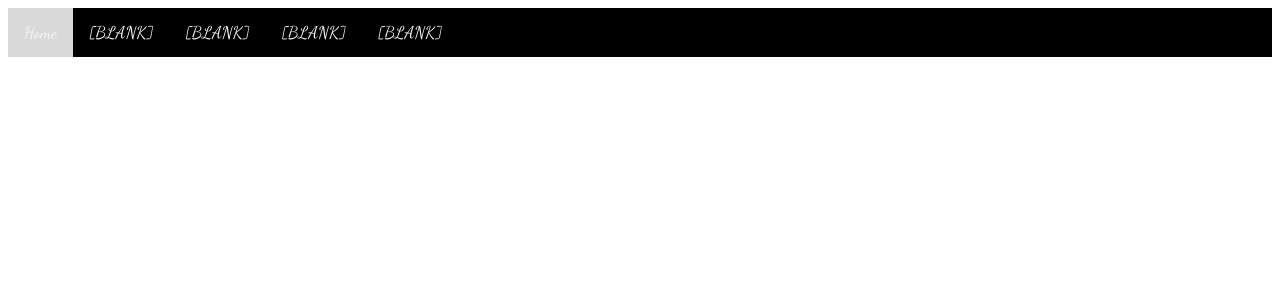
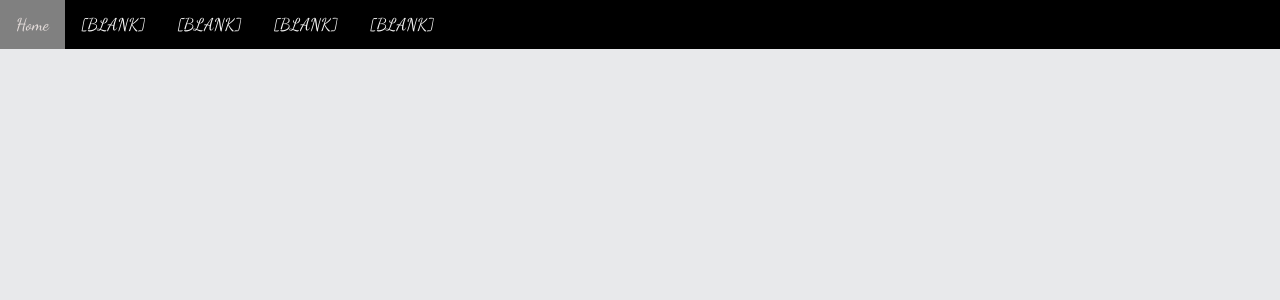
Before and after one commit to db-zenart-creations/db-zenart-creations.github.io, a PHP site: page / in a window 1280 px wide. Shown: the top 300 px of the page. Run offline with PHP 8.4, Linux system fonts and the light colour scheme.

Commit message:
added main background colour

```diff
--- a/css/stylesheet.css
+++ b/css/stylesheet.css
@@ -1,5 +1,26 @@
 @charset "UTF-8";
 /* Main CSS Document */
+
+body {
+  padding: 0px;
+  margin: 0px;
+
+  background-repeat: no-repeat;
+  background-attachment: fixed;
+  background-size: cover;
+
+  background-color: #E8E9EB
+}
+
+
+
+
+
+
+
+
+
+
 
 /* NAVIGATION: */
 /* Add a black background color to the top navigation */
```
